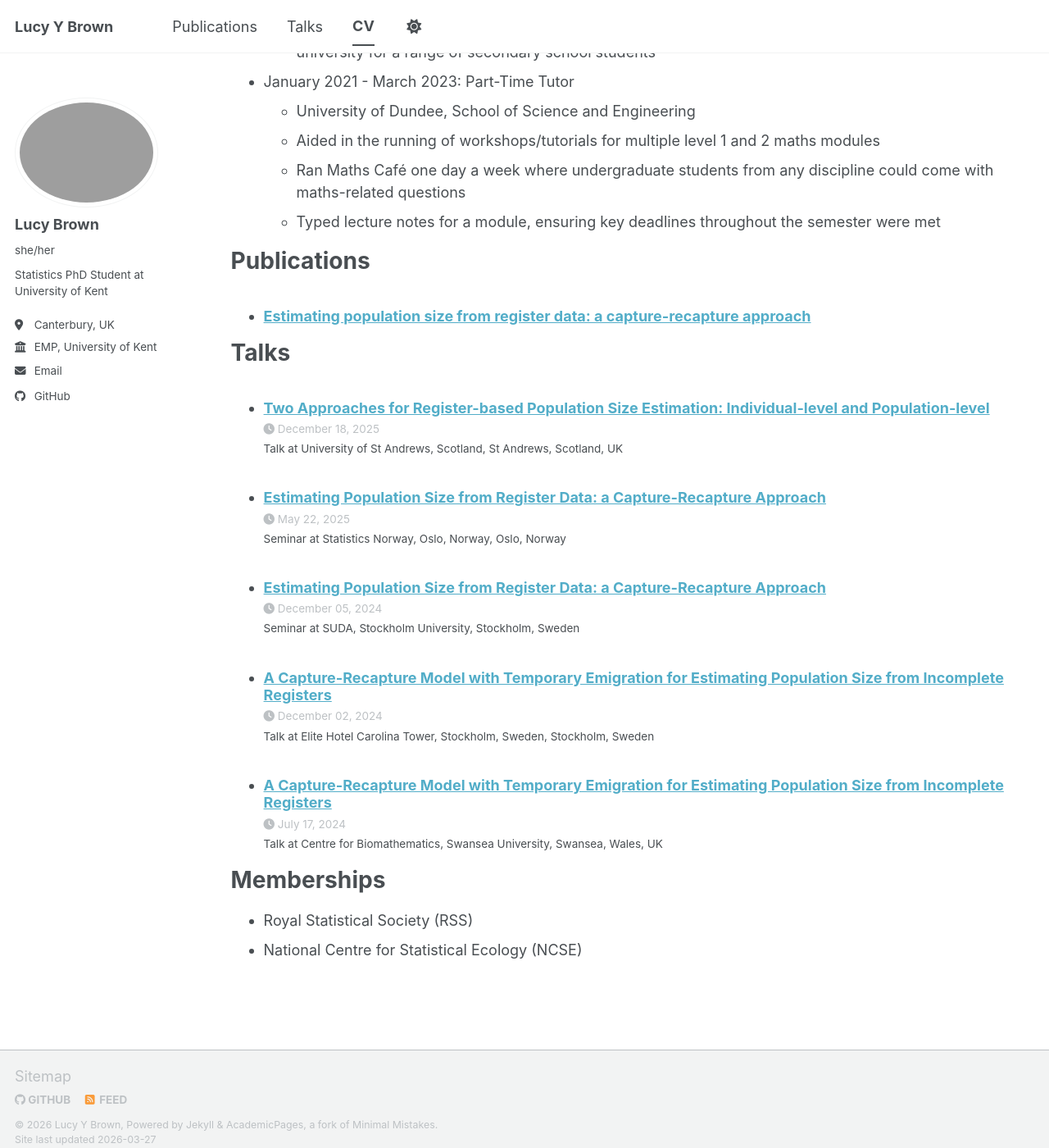
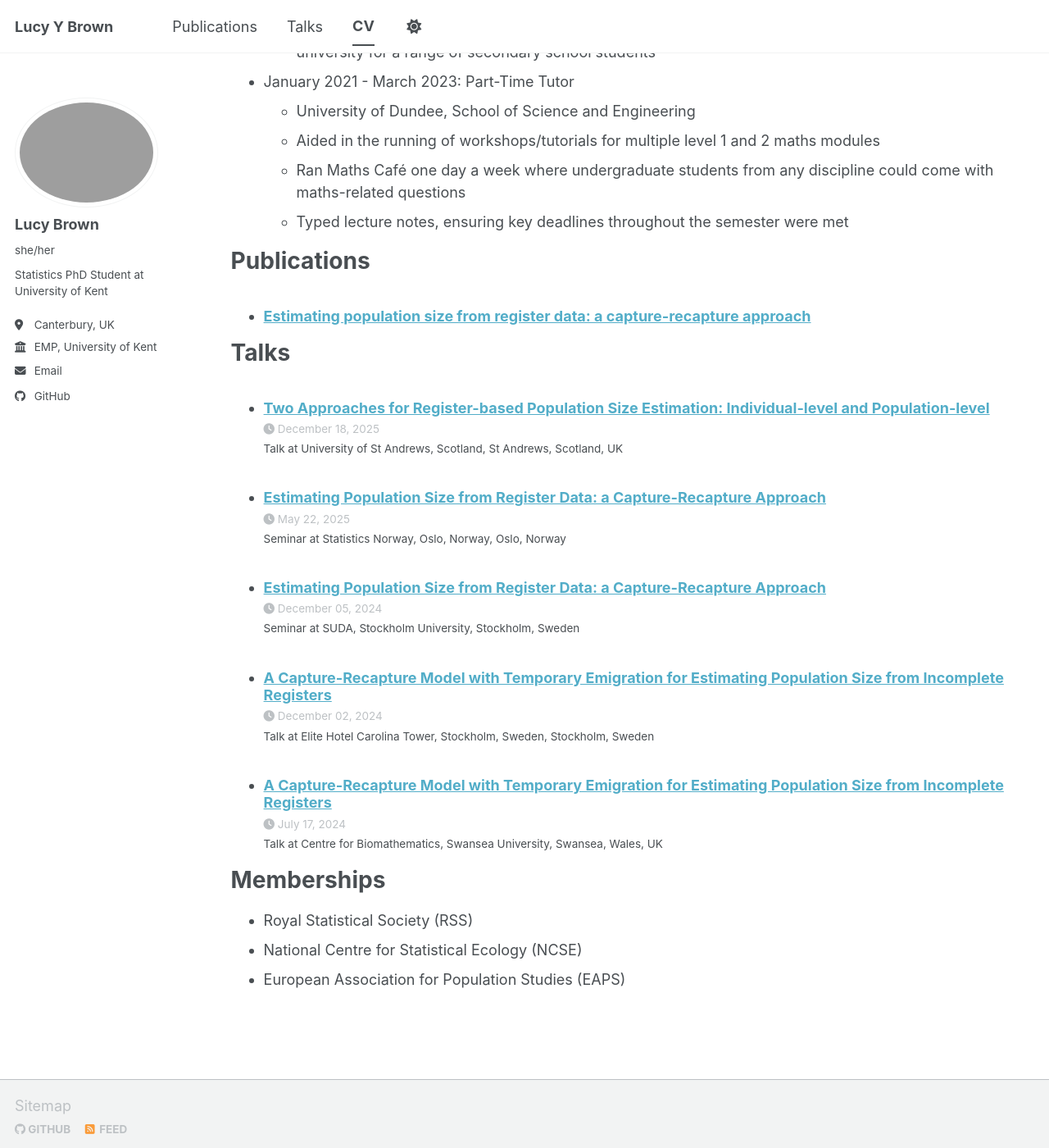
Before and after one commit to lucyybrown/lucyybrown.github.io, a Jekyll site: the page built from _pages/cv.md, in a window 1280 px wide and 1400 px high, scrolled down 692 px. Shown: the whole window at 82% size. Built offline with Jekyll 4.4.1, drawn with Linux system fonts in a browser that asks for light colours; a script bundle is joined from its source files by our own code; library files that are not in the unit come from our copies; some of the changed text lies outside the part shown.

Commit message:
Update cv.md

```diff
--- a/_pages/cv.md
+++ b/_pages/cv.md
@@ -33,7 +33,7 @@ Work experience
   * University of Dundee, School of Science and Engineering
   * Aided in the running of workshops/tutorials for multiple level 1 and 2 maths modules
   * Ran Maths Café one day a week where undergraduate students from any discipline could come with maths-related questions
-  * Typed lecture notes for a module, ensuring key deadlines throughout the semester were met
+  * Typed lecture notes, ensuring key deadlines throughout the semester were met
 
 Publications
 ======
@@ -51,3 +51,4 @@ Memberships
 ======
 * Royal Statistical Society (RSS)
 * National Centre for Statistical Ecology (NCSE)
+* European Association for Population Studies (EAPS)
```
Also changed, not shown: other parts of _pages/cv.md (+1 -1 lines).
